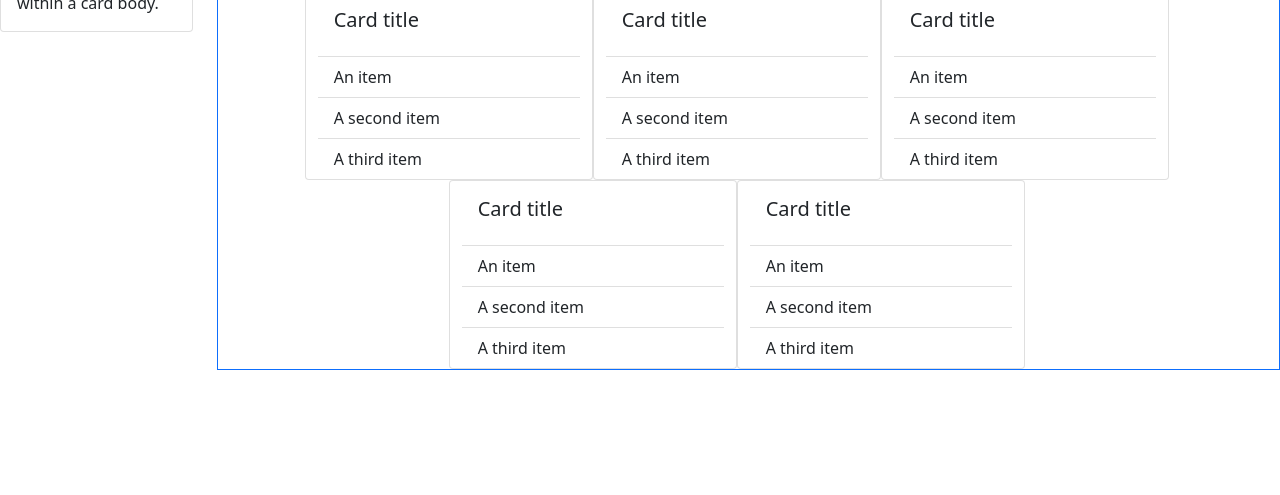
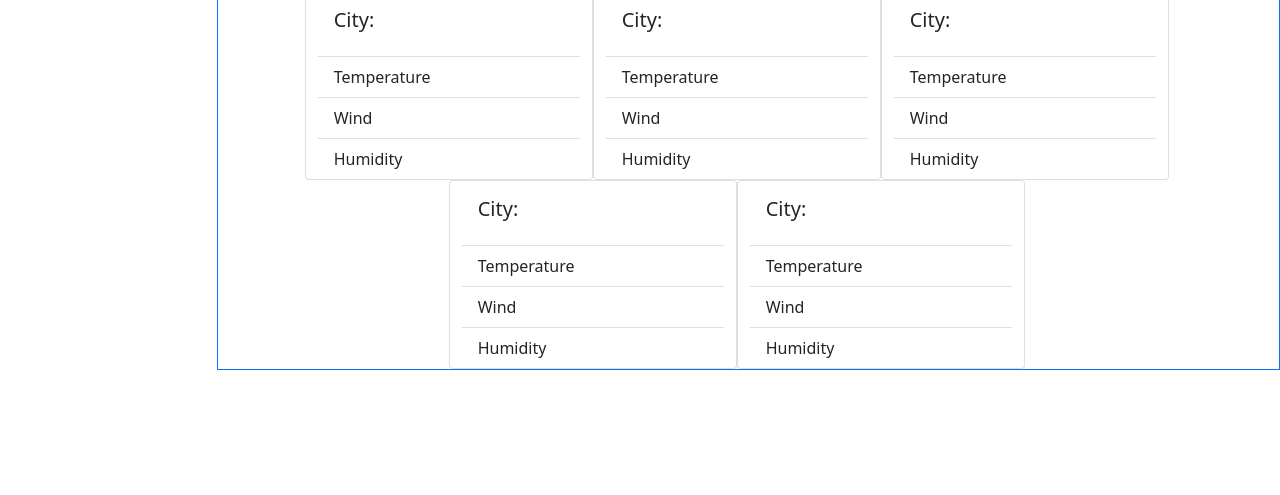
Before and after one commit to AlexanderBarlow/weather-dashboard, a plain HTML site: page index.html in a window 1280 px wide. Shown: the part 305-800 px from the top of the page. Drawn offline with nearby package versions, Linux system fonts and the light colour scheme.

Commit message:
added html and respective js selector targeting

```diff
--- a/assets/css/stylesheet.css
+++ b/assets/css/stylesheet.css
@@ -0,0 +1,3 @@
+.hide {
+    display: none;
+}
--- a/index.html
+++ b/index.html
@@ -21,20 +21,20 @@
                 Search for city here!
             </h6>
             <div class="input-group flex-nowrap">
-                <input type="text" class="form-control" placeholder="Username" aria-label="Username" aria-describedby="addon-wrapping">
+                <input type="text" class="form-control" placeholder='City' aria-describedby="addon-wrapping">
               </div>
               <div class="d-grid gap-2">
                 <button class="btn btn-primary" type="button">Search</button>
               </div>
               <div class="card">
-                <div class="card-body">
+                <div class="card-body hide">
                   This is some text within a card body.
                 </div>
               </div>
         </aside>
         <div class="col-10">
         <section class="border border-primary">
-            <h2 id="City">
+            <h2 class="City">
                 City:
             </h2>
             <h3 class="temp">
@@ -44,7 +44,7 @@
                 Wind:
             </h3>
             <h3 class="humidity">
-                humidity:
+                umidity:
             </h3>
         </section>
 
@@ -55,51 +55,52 @@
             <div class="row col-12 card-container justify-content-center">
                 <div class="card" style="width: 18rem;">
                     <div class="card-body">
-                      <h5 class="card-title">Card title</h5>
+                      <h5 class="card-title City">City:</h5>
                     </div>
                     <ul class="list-group list-group-flush">
-                      <li class="list-group-item">An item</li>
-                      <li class="list-group-item">A second item</li>
-                      <li class="list-group-item">A third item</li>
+                      <li class="list-group-item temp">Temperature</li>
+                      <li class="list-group-item wind">Wind</li>
+                    <li class="list-group-item humidity">Humidity</li>
                     </ul>
                   </div>
                   <div class="card" style="width: 18rem;">
                     <div class="card-body">
-                      <h5 class="card-title">Card title</h5>
+                      <h5 class="card-title City">City:</h5>
                     </div>
                     <ul class="list-group list-group-flush">
-                      <li class="list-group-item">An item</li>
-                      <li class="list-group-item">A second item</li>
-                      <li class="list-group-item">A third item</li>
-                    </ul>
-                  </div><div class="card" style="width: 18rem;">
-                    <div class="card-body">
-                      <h5 class="card-title">Card title</h5>
-                    </div>
-                    <ul class="list-group list-group-flush">
-                      <li class="list-group-item">An item</li>
-                      <li class="list-group-item">A second item</li>
-                      <li class="list-group-item">A third item</li>
+                      <li class="list-group-item temp">Temperature</li>
+                      <li class="list-group-item wind">Wind</li>
+                    <li class="list-group-item humidity">Humidity</li>
                     </ul>
                   </div>
                   <div class="card" style="width: 18rem;">
                     <div class="card-body">
-                      <h5 class="card-title">Card title</h5>
+                      <h5 class="card-title City">City:</h5>
                     </div>
                     <ul class="list-group list-group-flush">
-                      <li class="list-group-item">An item</li>
-                      <li class="list-group-item">A second item</li>
-                      <li class="list-group-item">A third item</li>
+                      <li class="list-group-item temp">Temperature</li>
+                      <li class="list-group-item wind">Wind</li>
+                    <li class="list-group-item humidity">Humidity</li>
                     </ul>
                   </div>
                   <div class="card" style="width: 18rem;">
                     <div class="card-body">
-                      <h5 class="card-title">Card title</h5>
+                      <h5 class="card-title City">City:</h5>
                     </div>
                     <ul class="list-group list-group-flush">
-                      <li class="list-group-item">An item</li>
-                      <li class="list-group-item">A second item</li>
-                      <li class="list-group-item">A third item</li>
+                      <li class="list-group-item temp">Temperature</li>
+                      <li class="list-group-item wind">Wind</li>
+                    <li class="list-group-item humidity">Humidity</li>
+                    </ul>
+                  </div>
+                  <div class="card" style="width: 18rem;">
+                    <div class="card-body">
+                      <h5 class="card-title City">City:</h5>
+                    </div>
+                    <ul class="list-group list-group-flush">
+                      <li class="list-group-item temp">Temperature</li>
+                      <li class="list-group-item wind">Wind</li>
+                    <li class="list-group-item humidity">Humidity</li>
                     </ul>
                   </div>
             </div>
```
Also changed, not shown: assets/js/script.js (+5 -28 lines).
